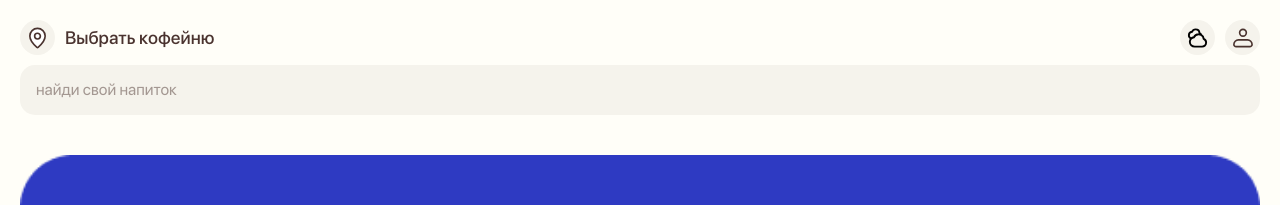
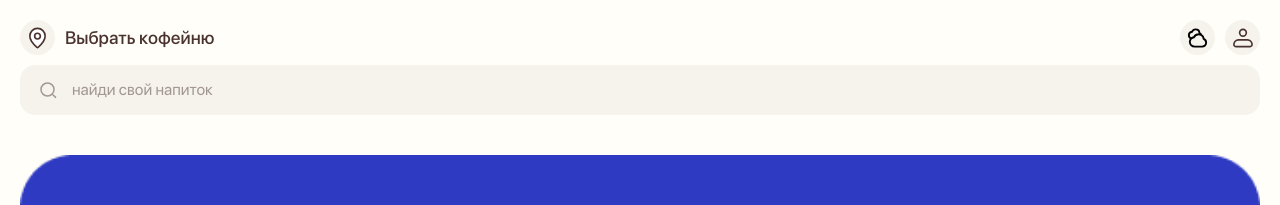
Before and after one commit to lomeat/coffee, a React (Vite) app in the folder client/: page / in a window 1280 px wide. Shown: the top 205 px of the page. Built offline with nearby package versions, Linux system fonts and the light colour scheme.

Commit message:
поиск

```diff
--- a/client/src/app.tsx
+++ b/client/src/app.tsx
@@ -1,22 +1,33 @@
 import styled from "styled-components";
 
 import { importImages } from "./utils/importImages";
-
 import { Header } from "./components/header";
 import { Basket } from "./components/basket";
 import { Container } from "./styles/shared";
 import { CatalogRecently } from "./components/catalog/recently";
 import { Catalog } from "./components/catalog/common";
 import { DescriptionCard } from "./components/description";
+import { useState } from "react";
 
 const promoImages = importImages("promo");
 
 export function App() {
+  const [search, setSearch] = useState<string>("");
+
+  if (search) {
+    return (
+      <Wrapper>
+        <Header search={search} setSearch={setSearch} />
+        <Catalog isSearching={!!search} />
+      </Wrapper>
+    );
+  }
+
   return (
     <Wrapper>
-      <Header />
+      <Header search={search} setSearch={setSearch} />
+
       <CatalogRecently />
-
       <Container>
         <img src={promoImages[0]} />
       </Container>
--- a/client/src/atoms/coffee.atom.ts
+++ b/client/src/atoms/coffee.atom.ts
@@ -198,10 +198,12 @@ const coffeeCards: Card[] = [
 
 // --- Atoms ---
 
-export const tagsAtom = atom(tags);
+export const tagsAtom = atom<Tag[]>(tags);
 
 function getTags(types: TagType[]): Tag[] {
   return tags.filter((tag) => types.includes(tag.type));
 }
 
-export const coffeeCardsAtom = atom(coffeeCards);
+export const coffeeCardsAtom = atom<Card[]>(coffeeCards);
+
+export const searchCardsAtom = atom<Card[]>(coffeeCards);
--- a/client/src/components/catalog/common.tsx
+++ b/client/src/components/catalog/common.tsx
@@ -15,6 +15,7 @@ import {
 } from "./shared";
 import {
   coffeeCardsAtom,
+  searchCardsAtom,
   tagsAtom,
   type Card,
   type TagType,
@@ -22,12 +23,17 @@ import {
 import { cartAtom } from "../../atoms/cart.atom";
 import { descriptionModalAtom } from "../../atoms/modal.atom";
 
-export function Catalog() {
+interface Props {
+  isSearching?: boolean;
+}
+
+export function Catalog({ isSearching }: Props) {
   const initCards = useAtomValue(coffeeCardsAtom);
   const [category, setCategory] = useState("all");
   const [cards, setCards] = useState(initCards);
   const setCart = useSetAtom(cartAtom);
   const setDesc = useSetAtom(descriptionModalAtom);
+  const searchCards = useAtomValue(searchCardsAtom);
 
   function pickCategory(type: TagType) {
     setCategory(type);
@@ -54,8 +60,17 @@ export function Catalog() {
 
   const tags = useAtomValue(tagsAtom);
 
+  if (isSearching && !searchCards.length) {
     return (
       <Container>
+        <h3>Нет кофеечков</h3>
+      </Container>
+    );
+  }
+
+  return (
+    <Container>
+      {!isSearching && (
         <CatalogNavBar>
           {tags.map((tag) => (
             <CatalogButton
@@ -67,8 +82,9 @@ export function Catalog() {
             </CatalogButton>
           ))}
         </CatalogNavBar>
+      )}
       <CardGrid>
-        {cards.map((card) => (
+        {(isSearching ? searchCards : cards).map((card) => (
           <CardContainer key={card.id}>
             <CardClickable>
               <OpenButton onClick={() => toggleDescModal(card)} />
--- a/client/src/components/header.tsx
+++ b/client/src/components/header.tsx
@@ -1,16 +1,34 @@
 import { useContext } from "react";
-import styled from "styled-components";
 
 import { ThemeContext } from "../styles/context";
 import { Flex } from "../styles/shared";
 import { Icon } from "../icon";
 import { ChoosePlaceButton } from "./place-button";
+import { Search } from "../ui/search";
+import { useAtomValue, useSetAtom, type SetStateAction } from "jotai";
+import { coffeeCardsAtom, searchCardsAtom } from "../atoms/coffee.atom";
 
-export function Header() {
+type Props = {
+  search: string;
+  setSearch: React.Dispatch<SetStateAction<string>>;
+};
+
+export function Header({ search, setSearch }: Props) {
   const toggleTheme = useContext(ThemeContext);
 
+  const setCards = useSetAtom(searchCardsAtom);
+  const coffeeCards = useAtomValue(coffeeCardsAtom);
+
+  function handleSubmit() {
+    setCards(
+      coffeeCards.filter((card) =>
+        card.title.toLowerCase().trim().includes(search.trim().toLowerCase())
+      )
+    );
+  }
+
   return (
-    <Wrapper>
+    <Flex $isColumn $gap={10} $padding={20}>
       <Flex $isSpace>
         <ChoosePlaceButton />
         <Flex $gap={10}>
@@ -18,33 +36,12 @@ export function Header() {
           <Icon name="ProfileIcon" type="button" />
         </Flex>
       </Flex>
-      <HeaderSearch placeholder="найди свой напиток" />
-    </Wrapper>
+      <Search
+        value={search}
+        setValue={setSearch}
+        isReactive
+        onSubmit={handleSubmit}
+      />
+    </Flex>
   );
 }
-
-const Wrapper = styled.div`
-  display: flex;
-  flex-direction: column;
-  padding: 20px;
-  gap: 10px;
-  background: ${(p) => p.theme.background.primary};
-`;
-
-const HeaderSearch = styled.input`
-  border-radius: 15px;
-  padding: 15px;
-  background: ${(p) => p.theme.background.button};
-  border: 1px solid transparent;
-  outline: none;
-
-  &::placeholder {
-    color: ${(p) => p.theme.color.secondary};
-  }
-
-  &:focus {
-    color: ${(p) => p.theme.color.primary};
-    border: 1px solid rgba(64, 40, 36, 0.45);
-    background: ${(p) => p.theme.background.primary};
-  }
-`;
--- a/client/src/icon.tsx
+++ b/client/src/icon.tsx
@@ -23,7 +23,7 @@ export function Icon({ name, size, color, type, onClick, rotate }: IconProps) {
           width={size || 24}
           height={size || 24}
           color={color || "#402824"}
-          style={rotate ? { rotate: `${rotate}deg` } : {}}
+          style={{ rotate: `${rotate || 0}deg` }}
         />
       </Button>
     );
--- /dev/null
+++ b/client/src/ui/search.tsx
@@ -0,0 +1,114 @@
+import styled from "styled-components";
+import { Icon } from "../icon";
+
+import { lightTheme } from "../styles";
+// import { useEffect } from "react";
+
+type Props = {
+  value: string;
+  setValue: React.Dispatch<React.SetStateAction<string>>;
+  onCancel?: () => void;
+  onSubmit?: () => void;
+  placeholder?: string;
+  // searching when typing
+  isReactive?: boolean;
+};
+
+export function Search({
+  value,
+  setValue,
+  onCancel,
+  onSubmit,
+  placeholder,
+  isReactive,
+}: Props) {
+  // useEffect(() => {
+  //   const handler = setTimeout(() => {
+  //     if (isReactive) {
+  //       onSubmit?.();
+  //     }
+  //   }, 750);
+
+  //   return () => {
+  //     clearTimeout(handler);
+  //   };
+  // }, [value, isReactive, onSubmit]);
+
+  function handleChange(e: React.ChangeEvent<HTMLInputElement>) {
+    const { value } = e.target;
+    setValue(value);
+
+    if (isReactive) {
+      setTimeout(() => {
+        onSubmit?.();
+      }, 100);
+    }
+  }
+
+  function handleCancel() {
+    setValue("");
+    onCancel?.();
+  }
+
+  function handleSubmit(e: React.KeyboardEvent<HTMLInputElement>) {
+    if (e.key === "Enter") {
+      onSubmit?.();
+    }
+  }
+
+  return (
+    <Wrapper>
+      <Label>
+        <Icon
+          name="SearchIcon"
+          color={value ? lightTheme.color.primary : lightTheme.color.secondary}
+        />
+        <Input
+          value={value}
+          onChange={handleChange}
+          placeholder={placeholder || "найди свой напиток"}
+          onKeyPress={handleSubmit}
+        />
+      </Label>
+      {value && <CancelButton onClick={handleCancel}>Отмена</CancelButton>}
+    </Wrapper>
+  );
+}
+
+const Wrapper = styled.div`
+  display: flex;
+  gap: 16px;
+  align-items: center;
+  width: 100%;
+`;
+
+const Label = styled.label`
+  border-radius: 15px;
+  padding: 12px 16px;
+  background: ${(p) => p.theme.background.button};
+  display: flex;
+  align-items: center;
+  gap: 10px;
+  width: 100%;
+`;
+
+const Input = styled.input`
+  ${(p) => p.theme.font.text.medium}
+  font-weight: 400;
+  color: ${(p) => p.theme.color.primary};
+  background: transparent;
+  border: 0;
+  outline: none;
+
+  &::placeholder {
+    color: ${(p) => p.theme.color.secondary};
+  }
+`;
+
+const CancelButton = styled.button`
+  ${(p) => p.theme.font.text.medium}
+  font-weight: 400;
+  color: ${(p) => p.theme.color.accent};
+  background: transparent;
+  height: 100%;
+`;
```
Lines whose indentation alone changed are shown as unchanged.
